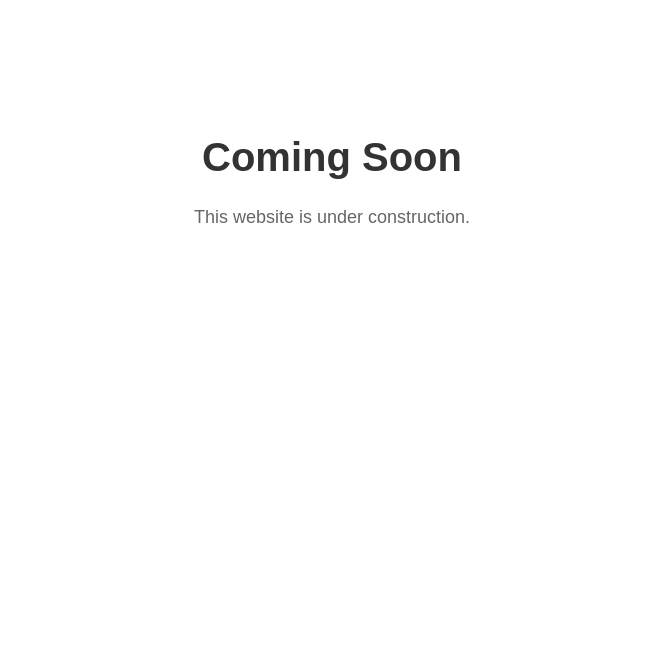
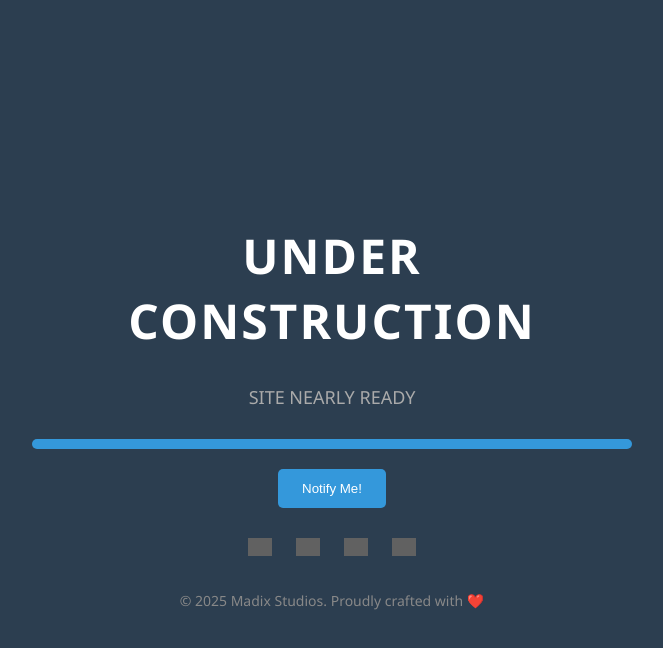
Before and after one commit to GrewalCreator/MadixStudios.github.io, a plain HTML site: page index.html in a window 1280 px wide. Shown: the whole page, without its empty margins (308-971 px from the left). Drawn offline with Linux system fonts and the light colour scheme; grey boxes are pictures that could not be loaded.

Commit message:
Upgraded Coming Soon Page

```diff
--- a/index.html
+++ b/index.html
@@ -1,15 +1,32 @@
 <!DOCTYPE html>
-<html>
+<html lang="en">
 <head>
-  <title>Site Coming Soon</title>
-  <style>
-    body { font-family: Arial; text-align: center; padding-top: 100px; }
-    h1 { font-size: 40px; color: #333; }
-    p { font-size: 18px; color: #666; }
-  </style>
+  <meta charset="UTF-8" />
+  <meta name="viewport" content="width=device-width, initial-scale=1.0" />
+  <title>Under Construction</title>
+  <link rel="stylesheet" href="style.css" />
 </head>
 <body>
-  <h1>Coming Soon</h1>
-  <p>This website is under construction.</p>
+  <div class="container">
+    <h1>UNDER CONSTRUCTION</h1>
+    <p>SITE NEARLY READY</p>
+
+    <div class="progress-bar">
+      <div class="progress" id="progress"></div>
+    </div>
+
+    <button onclick="notifyMe()">Notify Me!</button>
+
+    <div class="social-icons">
+      <a href="#"><img src="https://cdn.jsdelivr.net/gh/simple-icons/simple-icons/icons/facebook.svg" alt="Facebook" /></a>
+      <a href="#"><img src="https://cdn.jsdelivr.net/gh/simple-icons/simple-icons/icons/linkedin.svg" alt="LinkedIn" /></a>
+      <a href="#"><img src="https://cdn.jsdelivr.net/gh/simple-icons/simple-icons/icons/instagram.svg" alt="Instagram" /></a>
+      <a href="#"><img src="https://cdn.jsdelivr.net/gh/simple-icons/simple-icons/icons/twitter.svg" alt="Twitter" /></a>
+    </div>
+
+    <footer>&copy; 2025 Madix Studios. Proudly crafted with ❤️</footer>
+  </div>
+
+  <script src="script.js"></script>
 </body>
 </html>
--- /dev/null
+++ b/script.js
@@ -0,0 +1,10 @@
+window.onload = () => {
+  const progress = document.getElementById('progress');
+  setTimeout(() => {
+    progress.style.width = "100%";
+  }, 500);
+};
+
+function notifyMe() {
+  alert("Thanks! We'll notify you when the site is live.");
+}
--- /dev/null
+++ b/style.css
@@ -0,0 +1,68 @@
+body {
+  margin: 0;
+  font-family: 'Segoe UI', sans-serif;
+  background: #2c3e50;
+  color: #fff;
+  display: flex;
+  justify-content: center;
+  align-items: center;
+  height: 100vh;
+  flex-direction: column;
+  text-align: center;
+}
+
+.container {
+  max-width: 600px;
+  padding: 20px;
+}
+
+h1 {
+  font-size: 48px;
+  letter-spacing: 2px;
+}
+
+p {
+  margin: 10px 0 30px;
+  font-size: 18px;
+  color: #aaa;
+}
+
+.progress-bar {
+  width: 100%;
+  height: 10px;
+  background-color: #444;
+  border-radius: 5px;
+  overflow: hidden;
+  margin-bottom: 20px;
+}
+
+.progress {
+  width: 0%;
+  height: 100%;
+  background-color: #3498db;
+  transition: width 2s;
+}
+
+button {
+  background-color: #3498db;
+  color: white;
+  padding: 12px 24px;
+  border: none;
+  border-radius: 5px;
+  cursor: pointer;
+}
+
+.social-icons {
+  margin: 30px 0;
+}
+
+.social-icons a img {
+  width: 24px;
+  margin: 0 10px;
+  filter: invert(100%);
+}
+
+footer {
+  font-size: 14px;
+  color: #888;
+}
```
